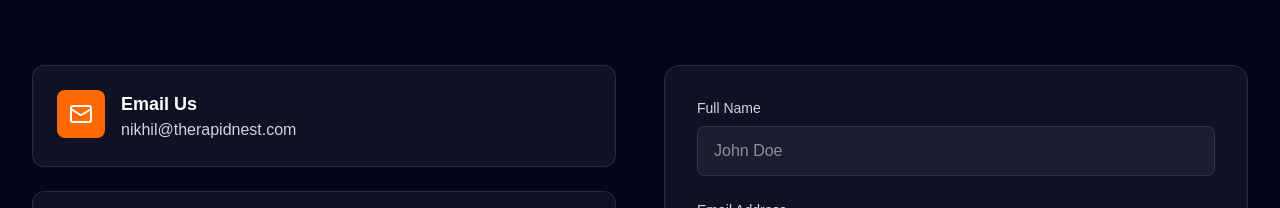
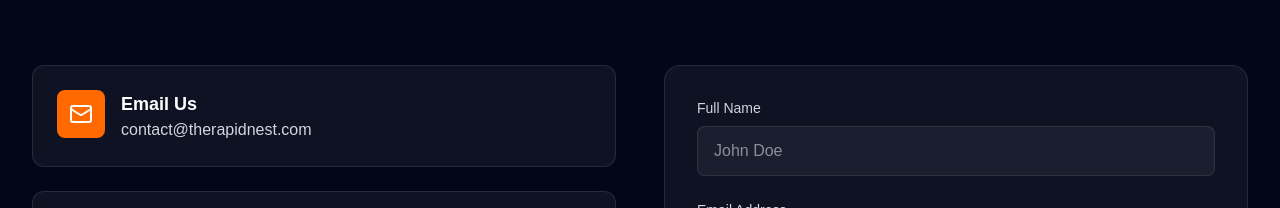
Before and after one commit to nikhilj2887/rapidnest-website, a Next.js app: page / in a window 1280 px wide. Shown: the part 5525-5733 px from the top of the page. Built offline with nearby package versions, Linux system fonts and the light colour scheme.

Commit message:
Update contact email address in Contact component

```diff
--- a/app/components/Contact.tsx
+++ b/app/components/Contact.tsx
@@ -86,7 +86,7 @@ export default function Contact() {
           <div className="space-y-6">
 
             <a
-              href="mailto:nikhil@therapidnest.com"
+              href="mailto:contact@therapidnest.com"
               className="group flex items-start gap-4 p-6 bg-white/5 rounded-xl border border-white/10 hover:bg-white/10 transition-all duration-300"
             >
               <div className="w-12 h-12 bg-orange-500 rounded-lg flex items-center justify-center">
@@ -99,7 +99,7 @@ export default function Contact() {
                 </h3>
 
                 <p className="text-gray-300">
-                  nikhil@therapidnest.com
+                 contact@therapidnest.com
                 </p>
               </div>
             </a>
```
